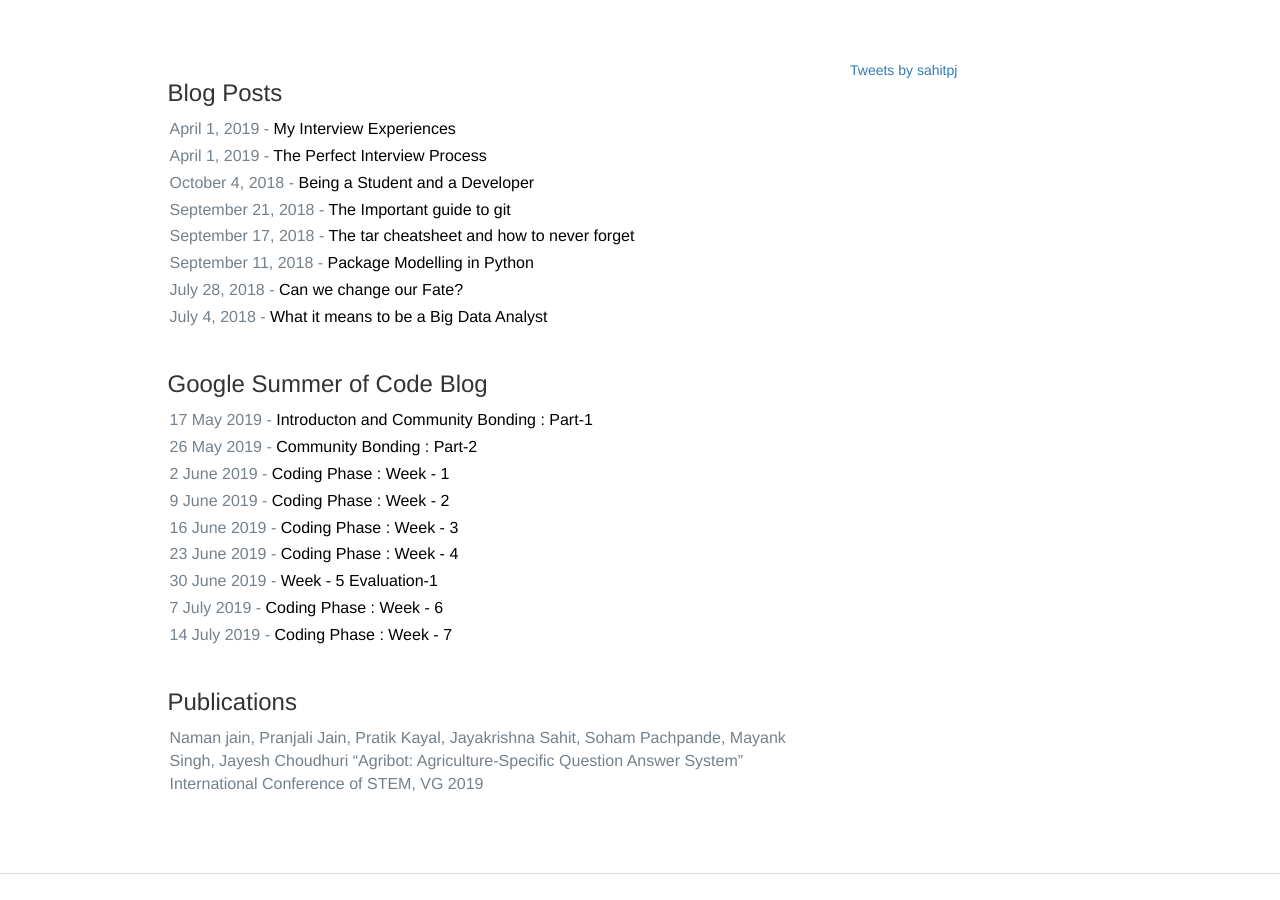
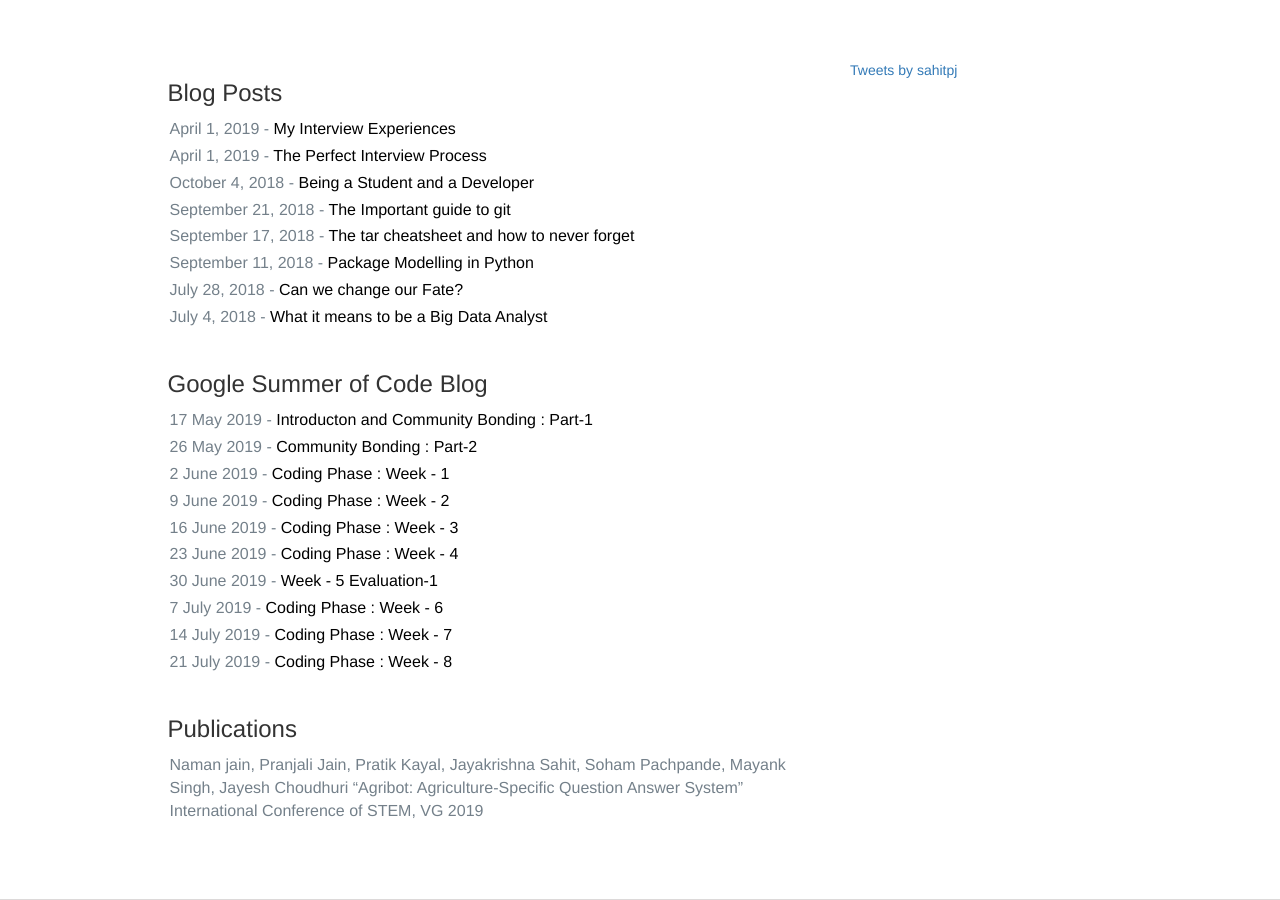
Before and after one commit to sahitpj/sahitpj.github.io, a Jekyll site: the page built from index.html, in a window 1280 px wide and 900 px high, scrolled down 601 px. Built offline with Jekyll 4.4.1, drawn with Linux system fonts in a browser that asks for light colours; nearby versions of some CDN libraries; the list of posts is cut into pages by our own code; comment, search, counter and statistics services are not loaded; before the commit the page ends 1475 px from its top, so only the background shows below that.

Commit message:
github back up

```diff
--- a/index.html
+++ b/index.html
@@ -123,9 +123,9 @@ permalink: /
                   <p class="biography-text">
                     14 July 2019 - <a  href="https://sahitpj.github.io/gs/gsoc/2019/07/14/Week-7.html" style="color:black">Coding Phase : Week - 7</a>
                   </p>
-                  <!-- <p class="biography-text">
+                  <p class="biography-text">
                     21 July 2019 - <a  href="https://sahitpj.github.io/gs/gsoc/2019/07/21/Week-8.html" style="color:black">Coding Phase : Week - 8</a>
-                  </p> -->
+                  </p>
                   <!-- hello  -->
 
                   <h3 style="margin-top: 40px;">Publications</h3>
```
